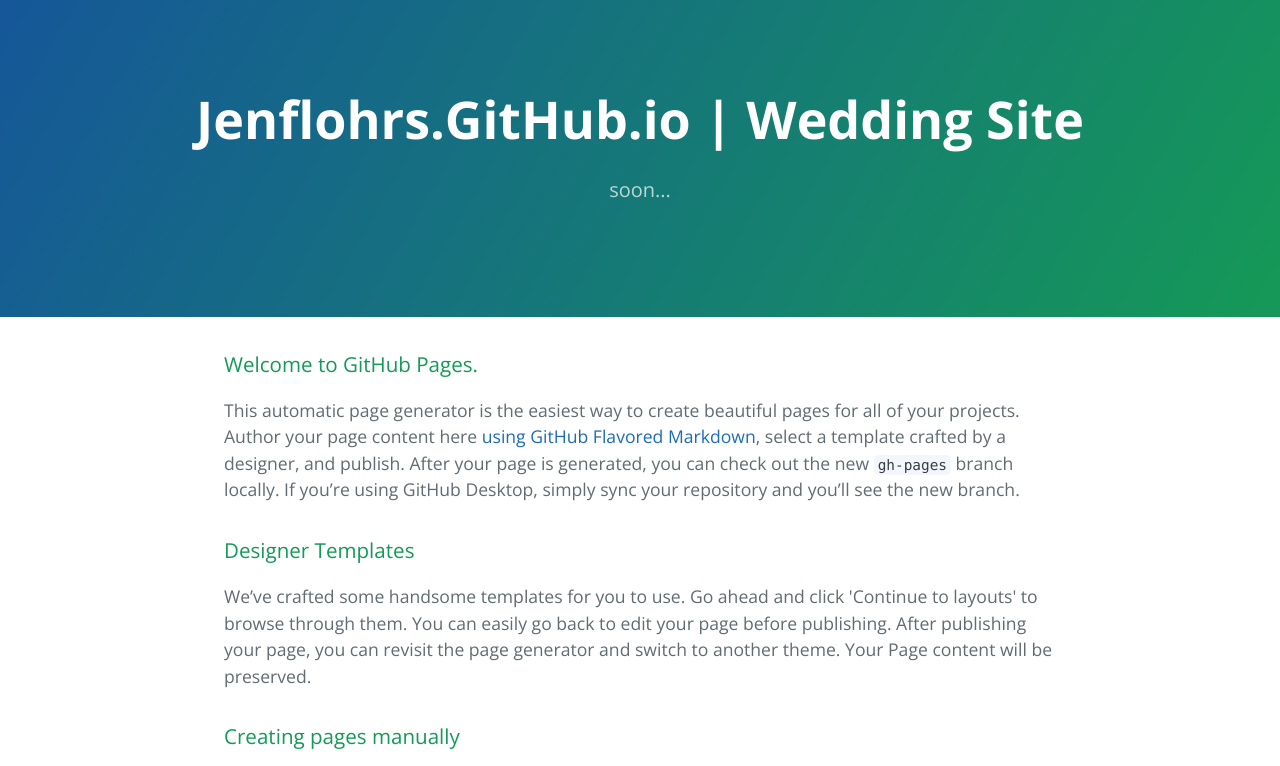
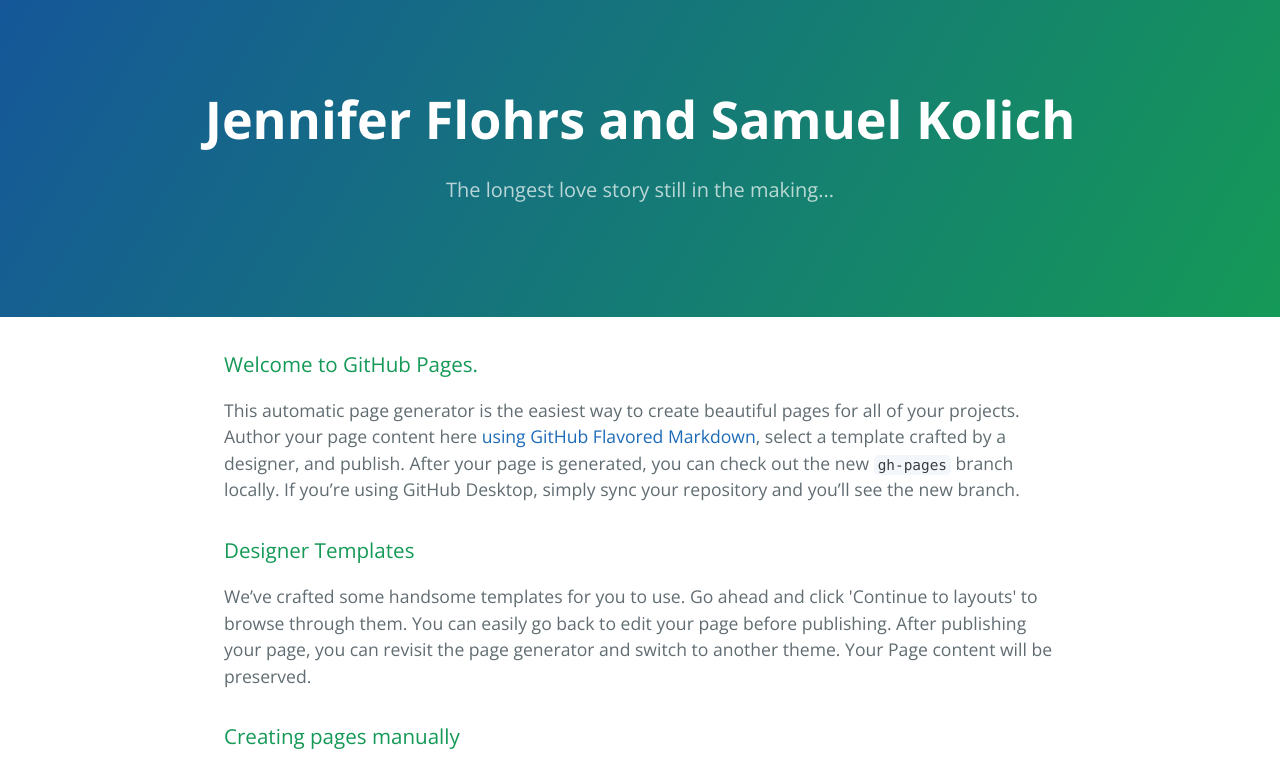
Before and after one commit to jenflohrs/jenflohrs.github.io, a plain HTML site: page index.html in a window 1280 px wide. Shown: the top 766 px of the page. Drawn offline with nearby package versions, Linux system fonts and the light colour scheme.

Commit message:
Updating welcome message and page title

```diff
--- a/index.html
+++ b/index.html
@@ -2,7 +2,7 @@
 <html lang="en-us">
   <head>
     <meta charset="UTF-8">
-    <title>Jenflohrs.GitHub.io | Wedding Site by jenflohrs</title>
+    <title>Jen and Sam : Sept 16 2017</title>
     <meta name="viewport" content="width=device-width, initial-scale=1">
     <link rel="stylesheet" type="text/css" href="stylesheets/normalize.css" media="screen">
     <link href='https://fonts.googleapis.com/css?family=Open+Sans:400,700' rel='stylesheet' type='text/css'>
@@ -11,8 +11,8 @@
   </head>
   <body>
     <section class="page-header">
-      <h1 class="project-name">Jenflohrs.GitHub.io | Wedding Site</h1>
-      <h2 class="project-tagline">soon...</h2>
+      <h1 class="project-name">Jennifer Flohrs and Samuel Kolich</h1>
+      <h2 class="project-tagline">The longest love story still in the making...</h2>
     </section>
 
     <section class="main-content">
```
